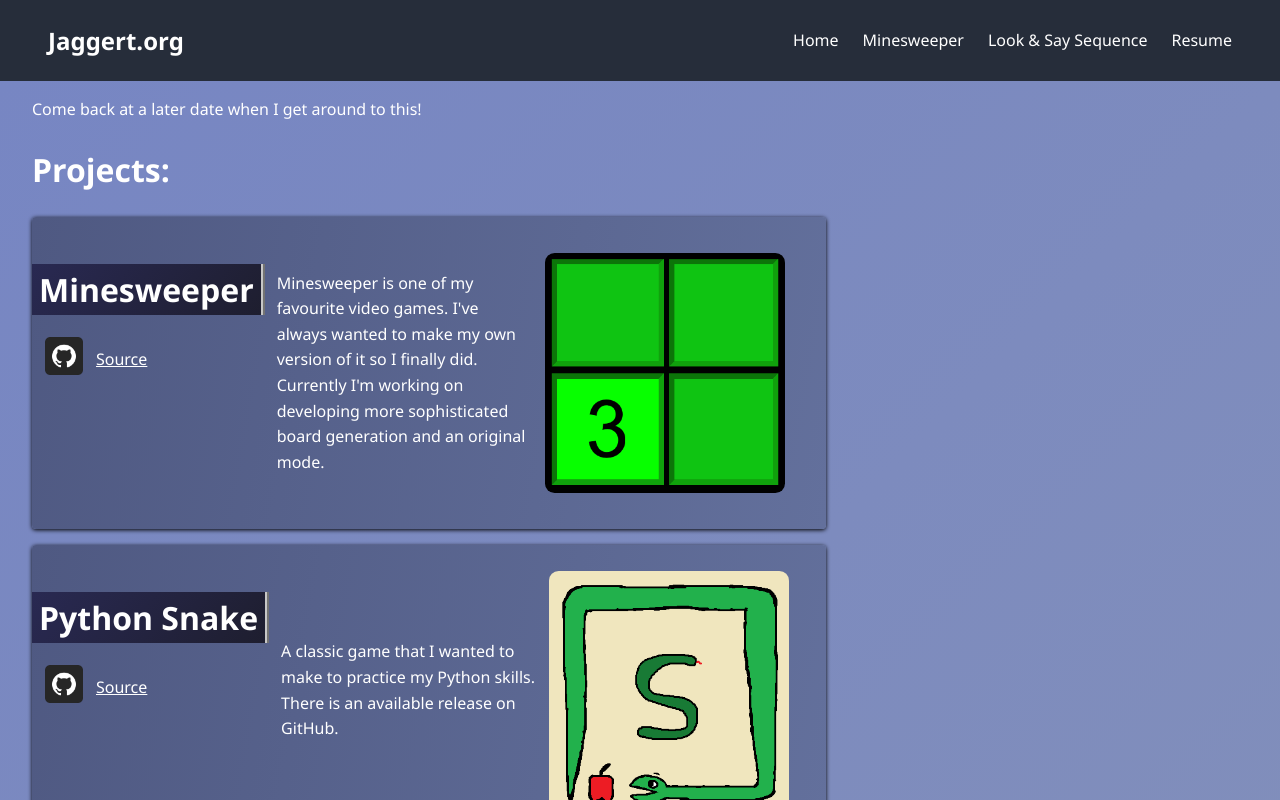
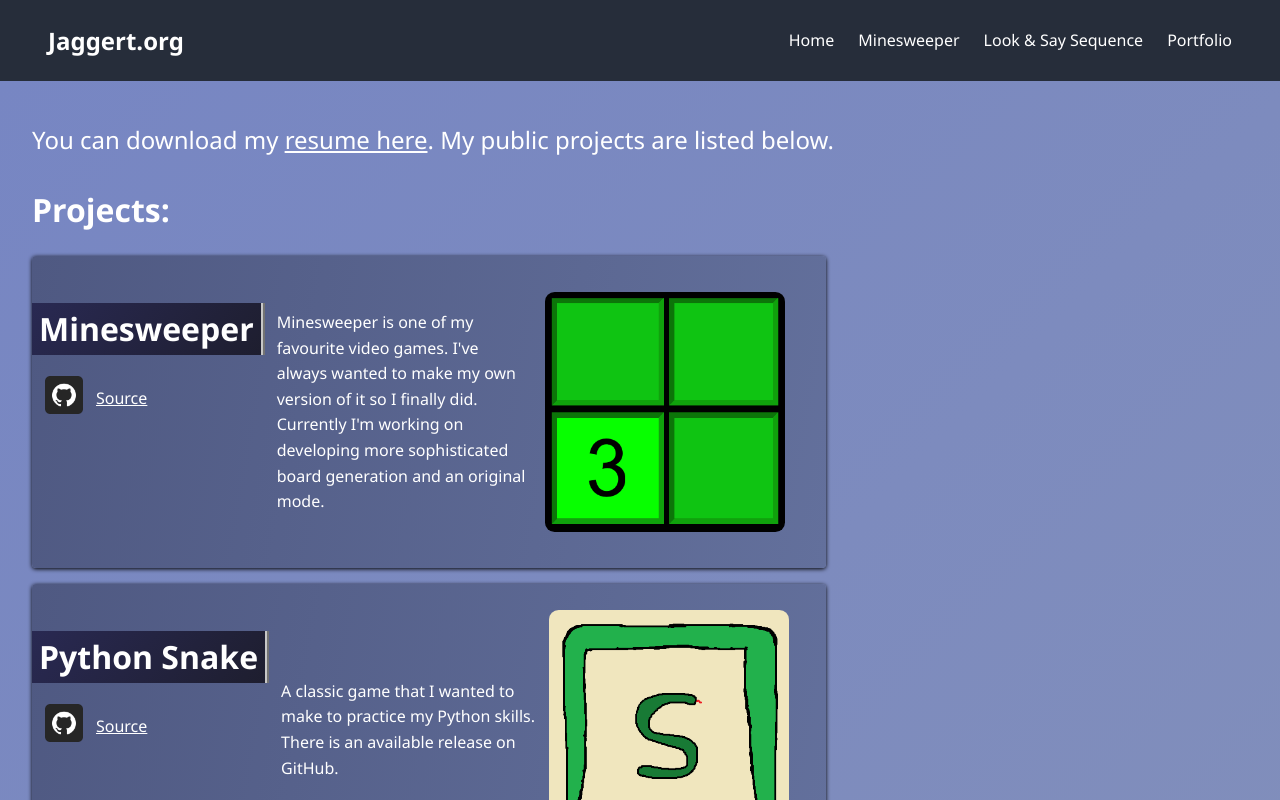
Before and after one commit to Justus2519/JAG-site, a React (Vite) app: page /resume in a window 1280 px wide. Shown: the top 800 px of the page. Built offline with nearby package versions, Linux system fonts and the light colour scheme.

Commit message:
cv added

```diff
--- a/src/main.tsx
+++ b/src/main.tsx
@@ -19,7 +19,7 @@ const router = createBrowserRouter([
                             <li><Link to="/">Home</Link></li>
                             <li><Link to="/minesweeper">Minesweeper</Link></li>
                             <li><Link to="/look-n-say">Look & Say Sequence</Link></li>
-                            <li><Link to="/resume">Resume</Link></li>
+                            <li><Link to="/resume">Portfolio</Link></li>
                         </ul>
                     </nav>
                 </header>
--- a/src/pages/Resume.tsx
+++ b/src/pages/Resume.tsx
@@ -4,7 +4,7 @@ function Resume(){
     const jagLink = "https://github.com/Justus2519/JAG-site";
     return (
         <div>
-            Come back at a later date when I get around to this!
+            <p style={{fontSize:"3vh"}}>You can download my <a href="/jg-cv-2026.pdf" download>resume here</a>. My public projects are listed below.</p>
             <h1>
                 Projects:
             </h1>
```
Also changed, not shown: 1 other file (tests, documents, lock files or other folders).
